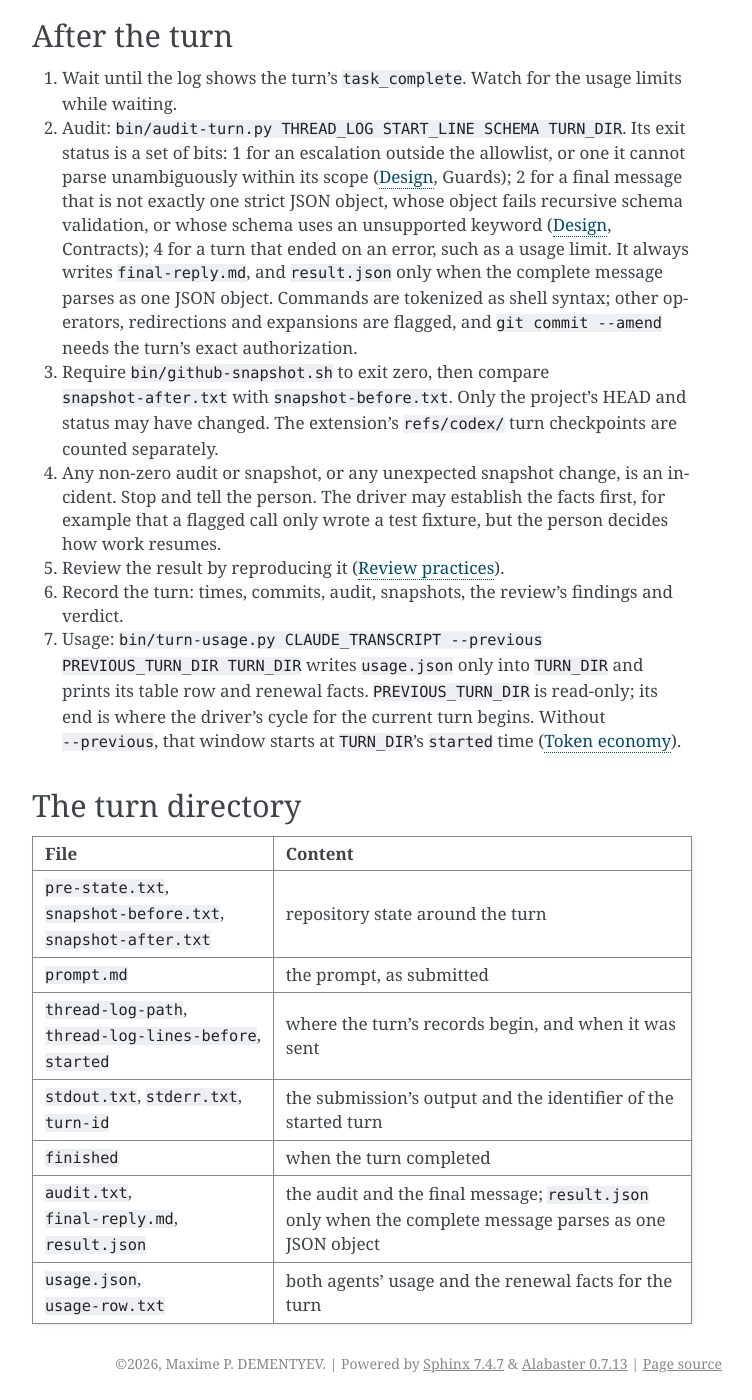
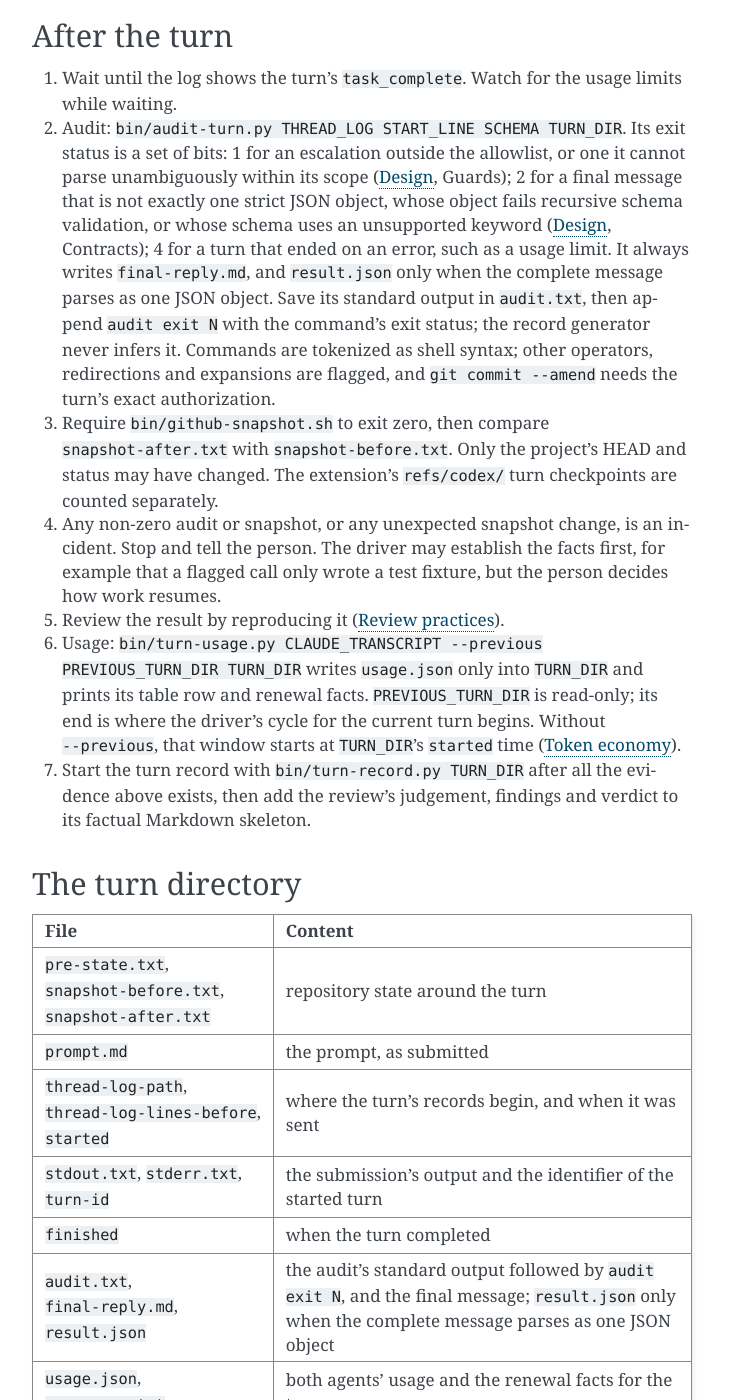
Before and after one commit to dememax/agent-cycle, a Sphinx documentation site: the page built from docs/turn.rst, in a window 1280 px wide and 1400 px high, scrolled down 1672 px. Shown: the whole window, without its empty margins (388-1140 px from the left). Built offline with Sphinx 7.4.7, drawn with Linux system fonts in a browser that asks for light colours.

Commit message:
docs: generate records after usage evidence
List the turn-record generator and make its factual skeleton the starting
point for each recorded turn. Document the audit exit line that makes the
status explicit instead of inferred.

Move usage collection before record generation so the skeleton can include
the saved usage row and renewal facts rather than reporting them absent.

Validation: python3.14 -m pytest passes 330 tests; check_formatting --all
passes 5 of 5; the check_rst check/fix/check loop reports no warnings,
errors, or fixes; git diff --check is clean.

Co-Authored-By: Codex GPT-5 <noreply@openai.com>

```diff
--- a/docs/turn.rst
+++ b/docs/turn.rst
@@ -94,6 +94,8 @@ After the turn
    for a turn that ended on an error, such as a usage limit. It always
    writes ``final-reply.md``, and ``result.json`` only when the complete
    message parses as one JSON object.
+   Save its standard output in ``audit.txt``, then append ``audit exit N``
+   with the command's exit status; the record generator never infers it.
    Commands are tokenized as shell syntax; other operators, redirections and
    expansions are flagged, and ``git commit --amend`` needs the turn's exact
    authorization.
@@ -106,14 +108,15 @@ After the turn
    first, for example that a flagged call only wrote a test fixture, but the
    person decides how work resumes.
 5. Review the result by reproducing it (:doc:`review`).
-6. Record the turn: times, commits, audit, snapshots, the review's
-   findings and verdict.
-7. Usage: ``bin/turn-usage.py CLAUDE_TRANSCRIPT --previous
+6. Usage: ``bin/turn-usage.py CLAUDE_TRANSCRIPT --previous
    PREVIOUS_TURN_DIR TURN_DIR`` writes ``usage.json`` only into ``TURN_DIR``
    and prints its table row and renewal facts. ``PREVIOUS_TURN_DIR`` is
    read-only; its end is where the driver's cycle for the current turn
    begins. Without ``--previous``, that window starts at ``TURN_DIR``'s
    ``started`` time (:doc:`tokens`).
+7. Start the turn record with ``bin/turn-record.py TURN_DIR`` after all the
+   evidence above exists, then add the review's judgement, findings and
+   verdict to its factual Markdown skeleton.
 
 ********************
 The turn directory
@@ -136,7 +139,8 @@ The turn directory
    * - ``finished``
      - when the turn completed
    * - ``audit.txt``, ``final-reply.md``, ``result.json``
-     - the audit and the final message; ``result.json`` only when the
-       complete message parses as one JSON object
+     - the audit's standard output followed by ``audit exit N``, and the final
+       message; ``result.json`` only when the complete message parses as one
+       JSON object
    * - ``usage.json``, ``usage-row.txt``
      - both agents' usage and the renewal facts for the turn
```
Also changed, not shown: README.md (+1 -0 lines).
